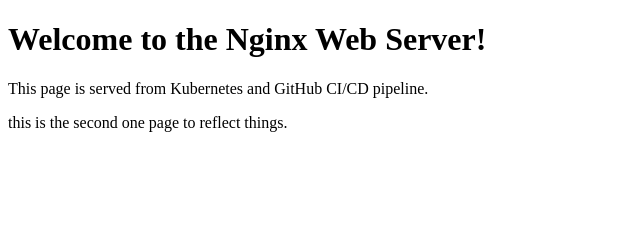
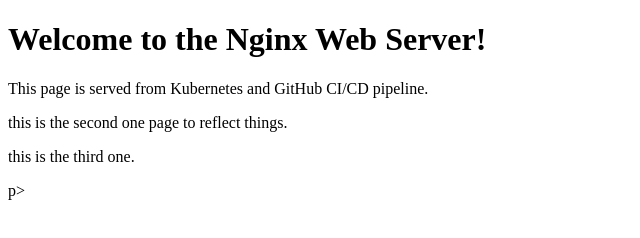
Before and after one commit to Vire-cloud/nginx-deployment, a plain HTML site: page index.html in a window 1280 px wide. Shown: the whole page, without its empty margins (0-640 px from the left). Drawn offline with Linux system fonts and the light colour scheme.

Commit message:
Update index.html

```diff
--- a/index.html
+++ b/index.html
@@ -9,5 +9,6 @@
     <h1>Welcome to the Nginx Web Server!</h1>
     <p>This page is served from Kubernetes and GitHub CI/CD pipeline.</p>
     <p>this is the second one page to reflect things.</p>
+    <p>this is the third one.</p>p>
 </body>
 </html>
```
